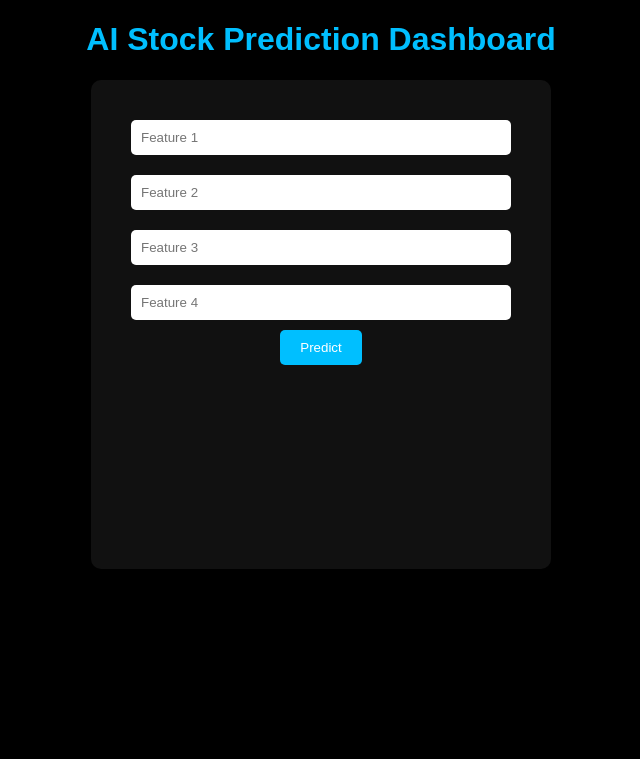
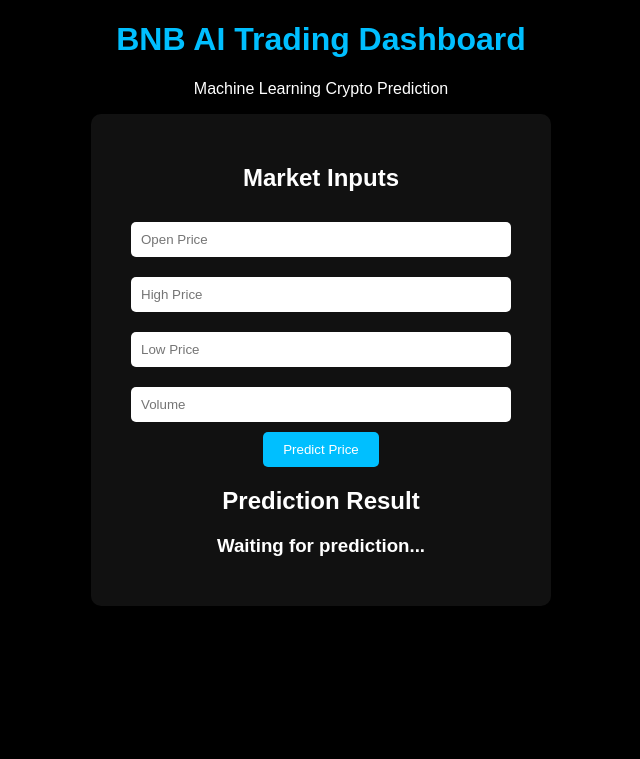
Before and after one commit to iwesjon99/bnb-price-predictor-ml, a plain HTML site: page public/index.html in a window 1280 px wide. Shown: the whole page, without its empty margins (319-959 px from the left). Drawn offline with nearby package versions, Linux system fonts and the light colour scheme.

Commit message:
Update title and content for BNB AI Dashboard

```diff
--- a/public/index.html
+++ b/public/index.html
@@ -1,7 +1,9 @@
 <!DOCTYPE html>
 <html>
+
 <head>
-<title>AI Stock Prediction Dashboard</title>
+
+<title>BNB AI Price Predictor</title>
 
 <link rel="stylesheet" href="style.css">
 
@@ -11,18 +13,42 @@
 
 <body>
 
-<h1>AI Stock Prediction Dashboard</h1>
+<div class="header">
+<h1>BNB AI Trading Dashboard</h1>
+<p>Machine Learning Crypto Prediction</p>
+</div>
 
 <div class="container">
 
-<input id="f1" placeholder="Feature 1">
-<input id="f2" placeholder="Feature 2">
-<input id="f3" placeholder="Feature 3">
-<input id="f4" placeholder="Feature 4">
+<div class="card">
 
-<button onclick="predict()">Predict</button>
+<h2>Market Inputs</h2>
 
-<h2 id="result"></h2>
+<input id="open" placeholder="Open Price">
+
+<input id="high" placeholder="High Price">
+
+<input id="low" placeholder="Low Price">
+
+<input id="volume" placeholder="Volume">
+
+<button onclick="predict()">Predict Price</button>
+
+</div>
+
+<div class="card">
+
+<h2>Prediction Result</h2>
+
+<h3 id="prediction">Waiting for prediction...</h3>
+
+<h2 id="signal"></h2>
+
+</div>
+
+</div>
+
+<div class="chart-container">
 
 <canvas id="chart"></canvas>
 
```
